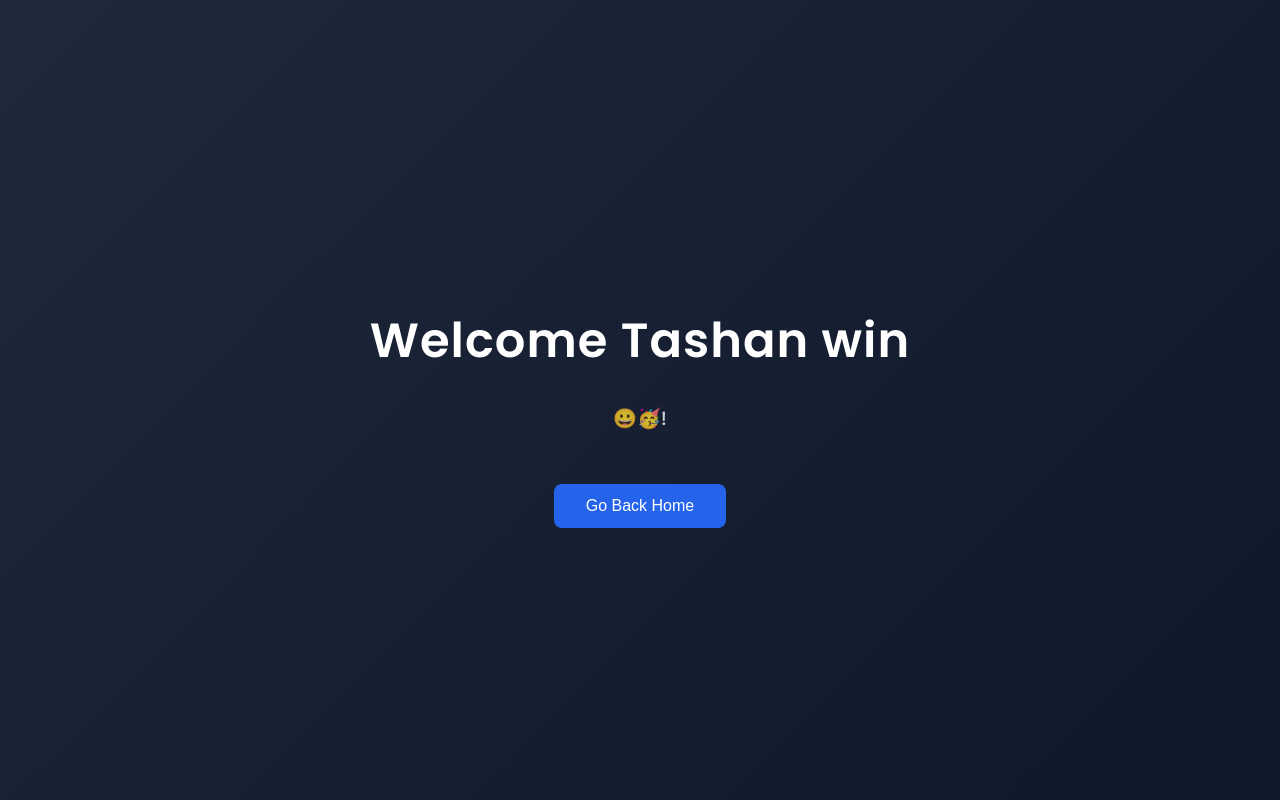
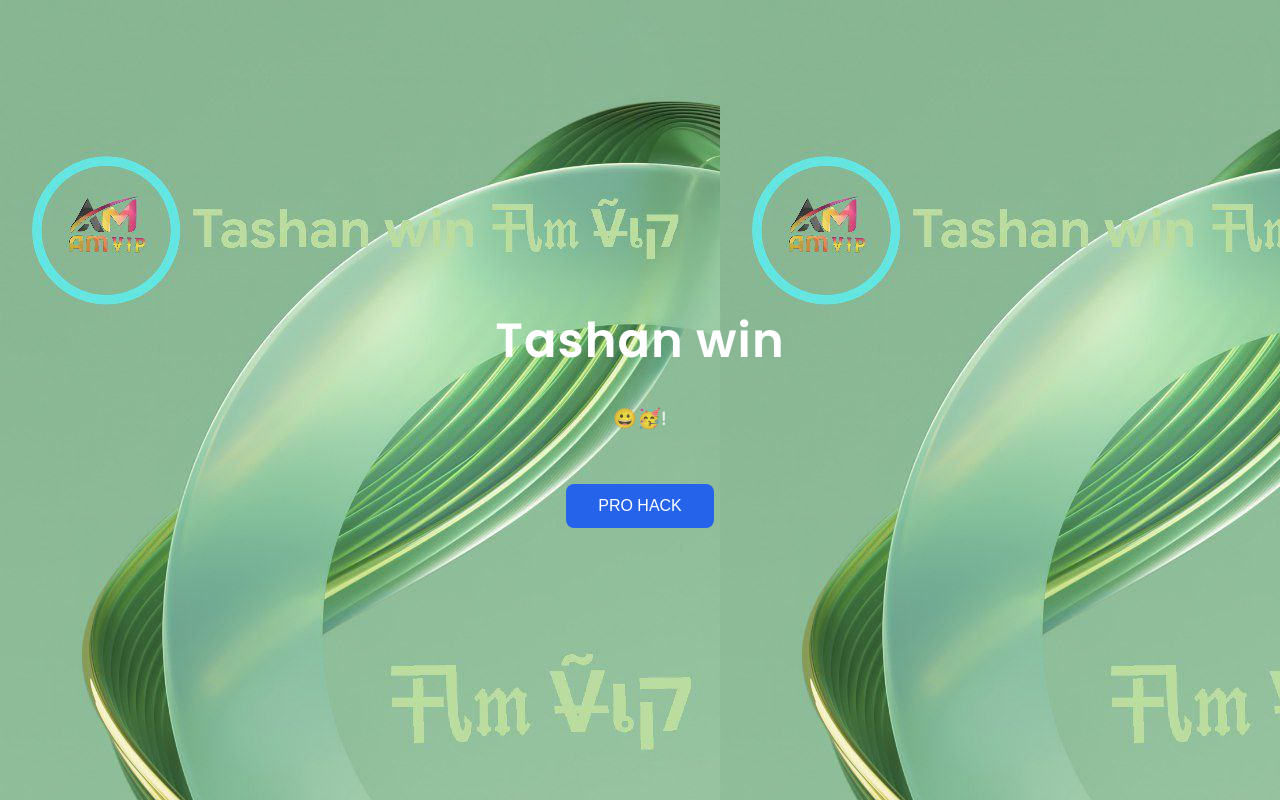
Before and after one commit to Aryank5/Li2, a plain HTML site: page L2.html in a window 1280 px wide. Drawn offline with Linux system fonts and the light colour scheme.

Commit message:
Update L2.html

```diff
--- a/L2.html
+++ b/L2.html
@@ -14,7 +14,7 @@
       justify-content: center;
       flex-direction: column;
       font-family: 'Poppins', sans-serif;
-      background: linear-gradient(135deg, #1e293b, #0f172a);
+      background: url(Png.jpg);
       color: #fff;
     }
 
@@ -48,8 +48,8 @@
   </style>
 </head>
 <body>
-  <h1>Welcome Tashan win</h1>
+  <h1>Tashan win</h1>
   <p>😀🥳!</p>
-  <button class="btn" onclick="window.location.href='https://amvip-hack4.netlify.app'">Go Back Home</button>
+  <button class="btn" onclick="window.location.href='https://amvip-hack4.netlify.app'">PRO HACK</button>
 </body>
 </html>
```
